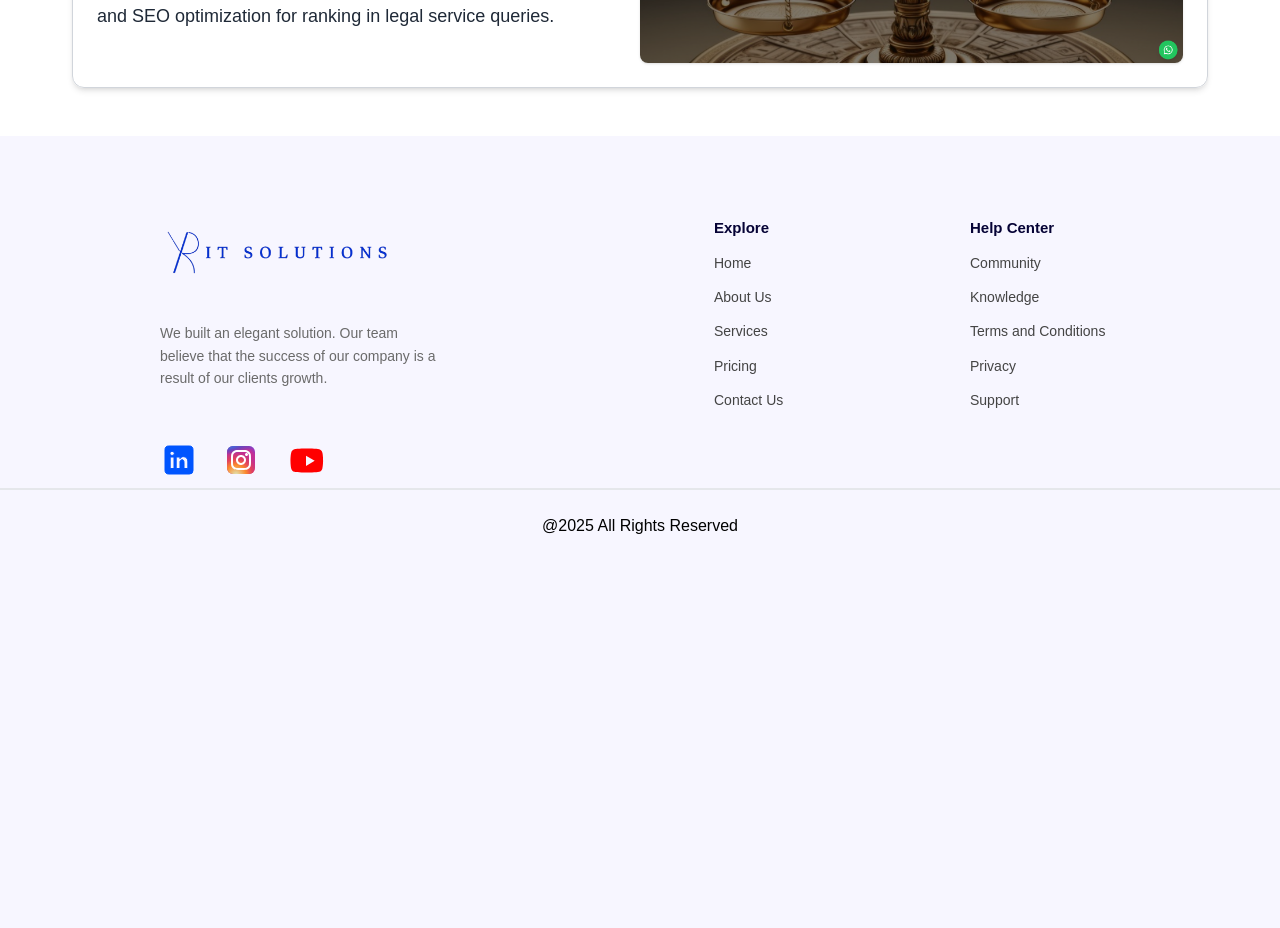
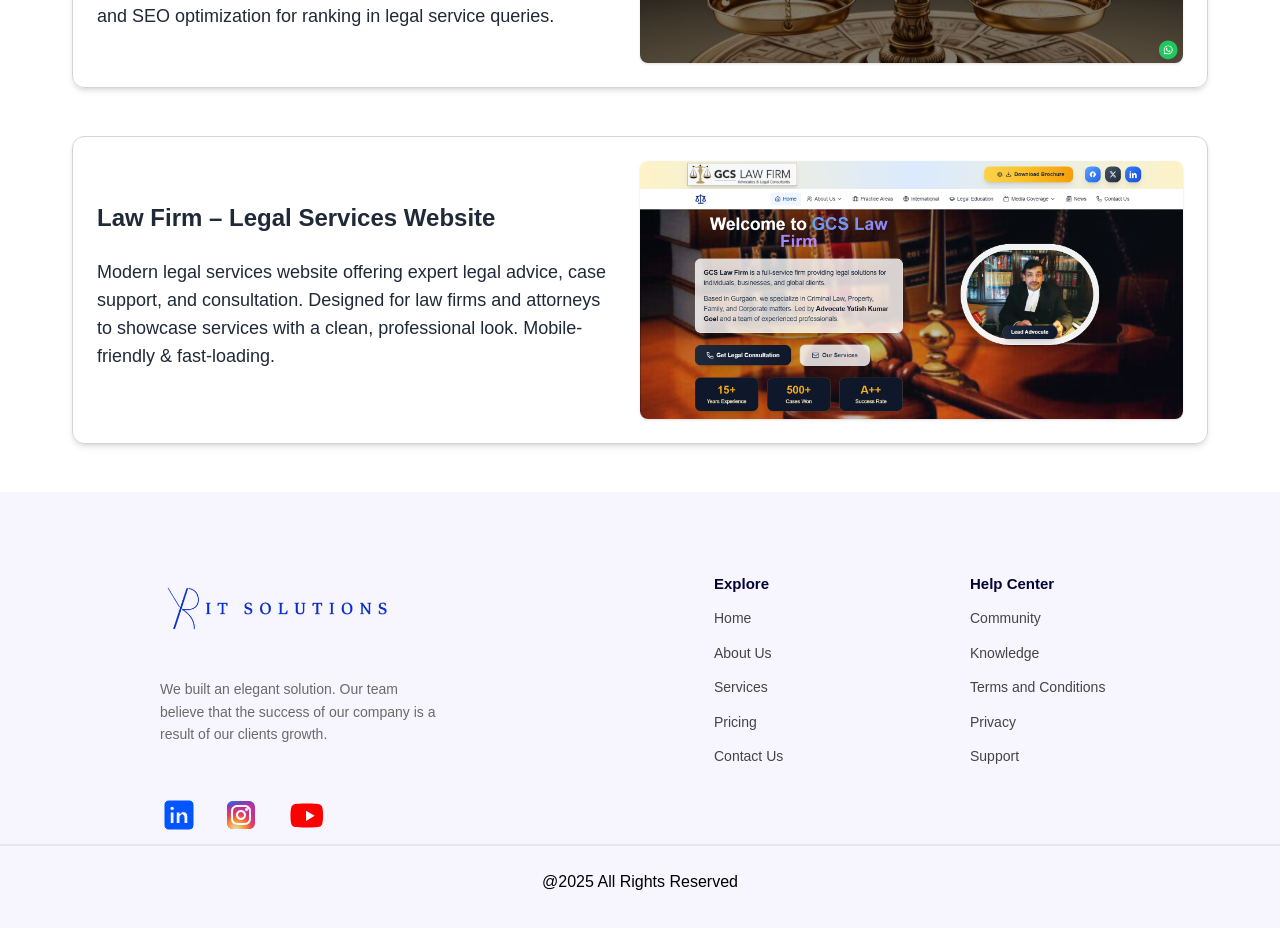
Before and after one commit to ridhi2100/YR-IT-SOLUTIONS, a React (Create React App) app: page /portfolio in a window 1280 px wide. Shown: the part 1440-2368 px from the top of the page. Before the commit the page ends 2021 px from the top, so only its background shows below. Built offline with nearby package versions, Linux system fonts and the light colour scheme.

Commit message:
updated logo

```diff
--- a/public/index.html
+++ b/public/index.html
@@ -3,6 +3,7 @@
 <html lang="en">
   <head>
     <meta charset="utf-8" />
+    <link rel="icon" type="image/png" href="./favicon.ico">
     <link rel="icon" href="%PUBLIC_URL%/favicon.ico" />
     <meta name="viewport" content="width=device-width, initial-scale=1" />
     <meta name="theme-color" content="#000000" />
@@ -26,7 +27,7 @@
       work correctly both with client-side routing and a non-root public URL.
       Learn how to configure a non-root public URL by running `npm run build`.
     -->
-    <title>React App</title>
+    <title>YR IT Solutions</title>
   </head>
   <body>
     <noscript>You need to enable JavaScript to run this app.</noscript>
--- a/src/pages/Portfolio.jsx
+++ b/src/pages/Portfolio.jsx
@@ -2,6 +2,7 @@
 import project1 from '../assets/project1.png';
 import project2 from '../assets/project2.png';
 import project3 from '../assets/law.png';
+import project4 from '../assets/project4.png';
 import { Link } from 'react-router-dom';
 
 const projects = [
@@ -26,6 +27,13 @@
     link: "https://aggrawal-legal-firm-latest.vercel.app/",
     image: project3,
   },
+  {
+    title: "Law Firm – Legal Services Website",
+    description:
+      "Modern legal services website offering expert legal advice, case support, and consultation. Designed for law firms and attorneys to showcase services with a clean, professional look. Mobile-friendly & fast-loading.",
+    link: "https://law-v2.vercel.app/",
+    image: project4,
+  }
 ];
 
 const Portfolio = () => {
```
Also changed, not shown: src/assets/project4.png (added), 1 other file (tests, documents, lock files or other folders).
